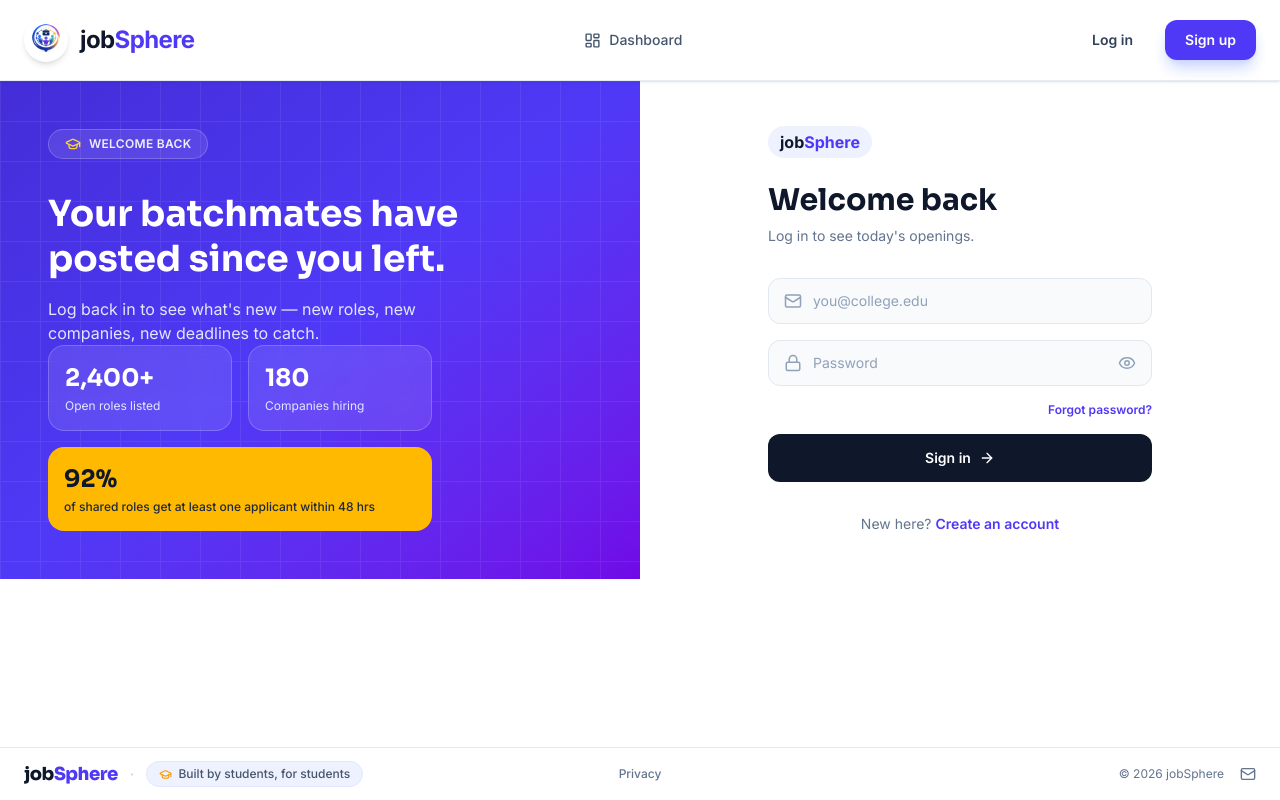
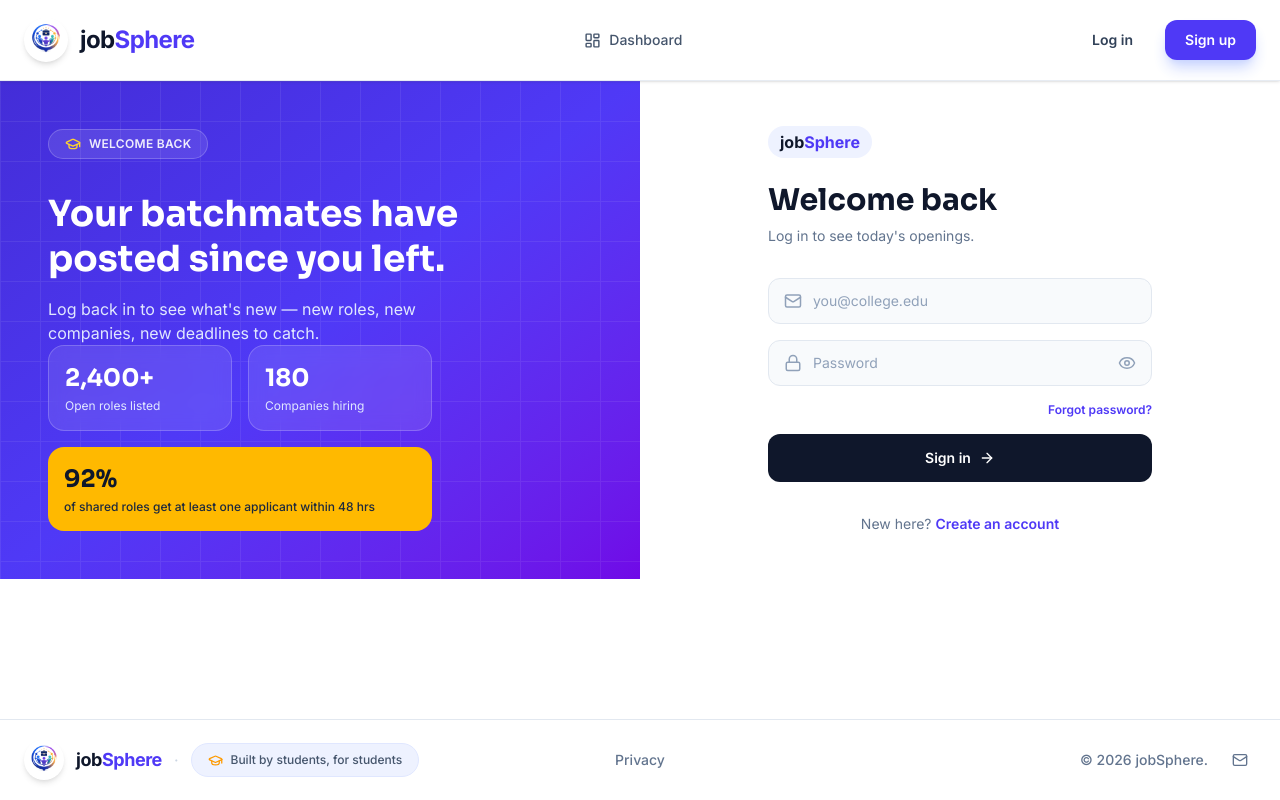
Before and after one commit to durgesh-5699/JobSphere, a React (Vite) app in the folder frontend/: page /login in a window 1280 px wide. Built offline with nearby package versions, Linux system fonts and the light colour scheme; no server answers.

Commit message:
redesigned footer

```diff
--- a/frontend/src/components/footer.tsx
+++ b/frontend/src/components/footer.tsx
@@ -5,24 +5,34 @@ export default function Footer(){
   const year = new Date().getFullYear();
 
   return (
-    <footer className="bg-white border-t border-slate-200">
-      <div className="max-w-7xl mx-auto px-6 py-3">
+    <footer className="bg-white/90 backdrop-blur-xl border-t border-slate-200">
+      <div className="max-w-7xl mx-auto px-6 py-5">
         <div className="grid grid-cols-1 md:grid-cols-3 items-center gap-4">
 
           {/* Left */}
           <div className="flex items-center gap-3 justify-center md:justify-start">
             <Link
               to="/"
-              className="font-display font-extrabold text-lg tracking-tight"
+              className="group flex items-center gap-3 cursor-pointer"
             >
-              <span className="text-slate-900">job</span>
-              <span className="text-indigo-600">Sphere</span>
+              <img
+                src="/Logo.png"
+                alt="JobSphere"
+                className="w-10 h-10 rounded-full object-cover shadow-md transition-all duration-300 group-hover:scale-105 group-hover:rotate-6"
+              />
+
+              <div className="leading-tight">
+                <h2 className="font-black text-lg tracking-tight">
+                  <span className="text-slate-900">job</span>
+                  <span className="text-indigo-600">Sphere</span>
+                </h2>
+              </div>
             </Link>
 
             <span className="text-slate-300">·</span>
 
-            <span className="inline-flex items-center gap-1.5 bg-indigo-50 border border-indigo-100 rounded-full px-3 py-1">
-              <GraduationCap size={13} className="text-amber-500" />
+            <span className="inline-flex items-center gap-2 rounded-full bg-indigo-50 border border-indigo-100 px-4 py-2 transition-all duration-300 hover:bg-indigo-100">
+              <GraduationCap size={15} className="text-amber-500" />
               <span className="text-xs font-medium text-slate-600">
                 Built by students, for students
               </span>
@@ -33,7 +43,7 @@ export default function Footer(){
           <div className="flex justify-center">
             <Link
               to="/privacy"
-              className="text-xs font-medium text-slate-500 hover:text-slate-900 transition-colors"
+              className="text-sm font-medium text-slate-500 hover:text-indigo-600 transition-all duration-300 cursor-pointer"
             >
               Privacy
             </Link>
@@ -41,12 +51,12 @@ export default function Footer(){
 
           {/* Right */}
           <div className="flex items-center justify-center md:justify-end gap-4">
-            <p className="text-xs text-slate-500">© {year} jobSphere</p>
+            <p className="text-sm text-slate-500 font-medium">© {year} jobSphere.</p>
 
             <a
               href="mailto:hello@jobSphere.com"
               aria-label="Email"
-              className="text-slate-500 hover:text-slate-900 transition-colors"
+              className="p-2 rounded-full hover:bg-slate-100 text-slate-500 hover:text-indigo-600 transition-all duration-300 cursor-pointer"
             >
               <Mail size={16} />
             </a>
```
